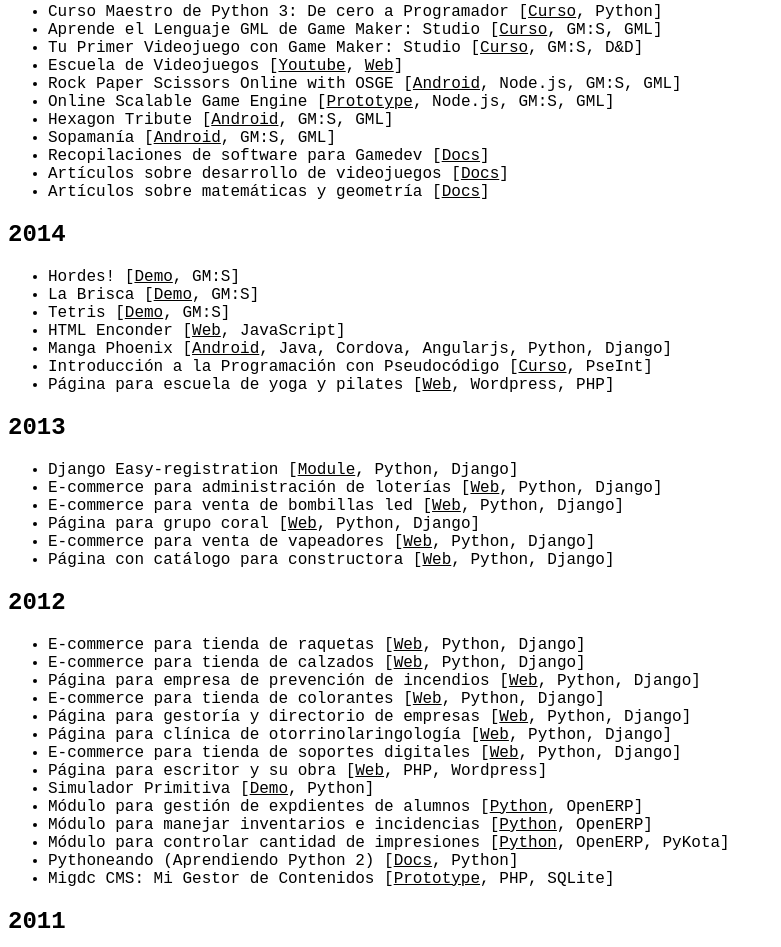
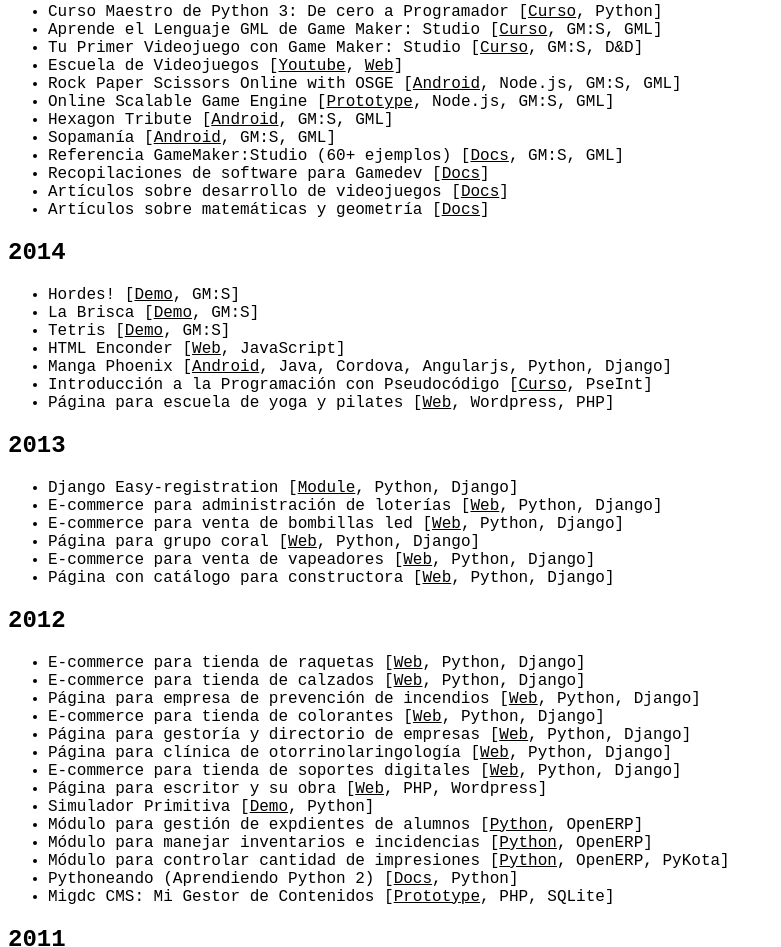
Before and after one commit to hcosta/hcosta.github.io, a plain HTML site: page timeline/index.html in a window 1280 px wide. Shown: the part 1925-2872 px from the top of the page, without its empty margins (0-781 px from the left). Drawn offline with Linux system fonts and the light colour scheme.

Commit message:
Update index.html

```diff
--- a/timeline/index.html
+++ b/timeline/index.html
@@ -146,6 +146,7 @@
       <li>Online Scalable Game Engine [<u>Prototype</u>, Node.js, GM:S, GML]</li>
       <li>Hexagon Tribute [<u>Android</u>, GM:S, GML]</li>
       <li>Sopamanía [<u>Android</u>, GM:S, GML]</li>
+      <li>Referencia GameMaker:Studio (60+ ejemplos) [<u>Docs</u>, GM:S, GML]</li>
       <li>Recopilaciones de software para Gamedev [<u>Docs</u>]</li>
       <li>Artículos sobre desarrollo de videojuegos [<u>Docs</u>]</li>
       <li>Artículos sobre matemáticas y geometría [<u>Docs</u>]</li>
```
